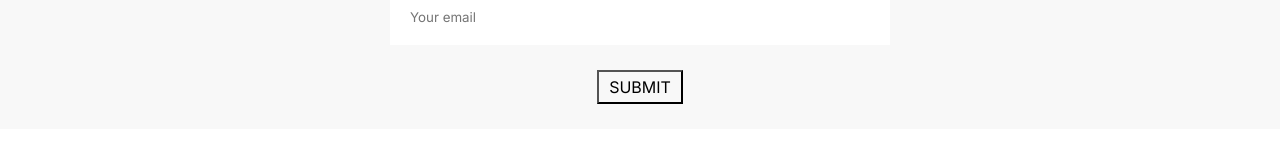
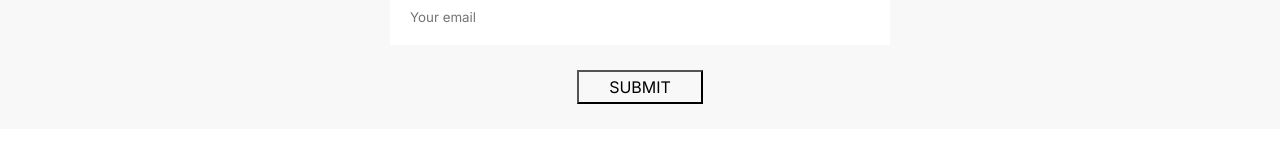
Before and after one commit to michael-GitHub-Coder/Dronoticz-Assignment1, a React (Vite) app: page / in a window 1280 px wide. Shown: the part 2603-2763 px from the top of the page. Built offline with nearby package versions, Linux system fonts and the light colour scheme.

Commit message:
Update index.css

```diff
--- a/src/index.css
+++ b/src/index.css
@@ -45,13 +45,6 @@ a {
   color: black;
 }
 
-button {
-  padding-left: 10px;
-  padding-right: 10px;
-  padding-top: 5px;
-  padding-bottom: 5px;
-}
-
 span {
   color: #CBDEEC;
 }
@@ -78,8 +71,8 @@ button {
   color: black;
   text-decoration: none;
   background-color: transparent;
-  padding-left: 10px;
-  padding-right: 10px;
+  padding-left: 30px;
+  padding-right: 30px;
   padding-bottom: 5px;
   padding-top: 5px;
 }
@@ -90,8 +83,8 @@ button[type=submit] {
   color: black;
   text-decoration: none;
   background-color: transparent;
-  padding-left: 10px;
-  padding-right: 10px;
+  padding-left: 30px;
+  padding-right: 30px;
   padding-bottom: 5px;
   padding-top: 5px;
   margin-top: 25px;
```
